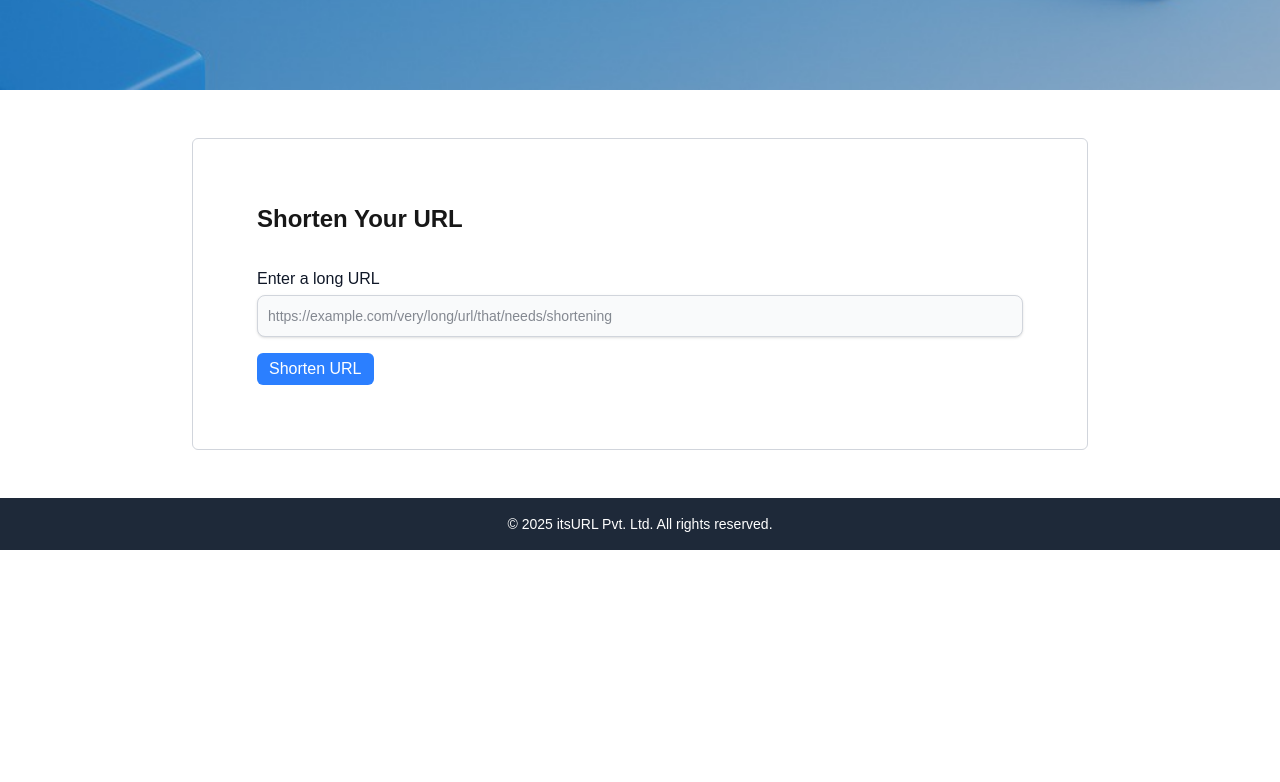
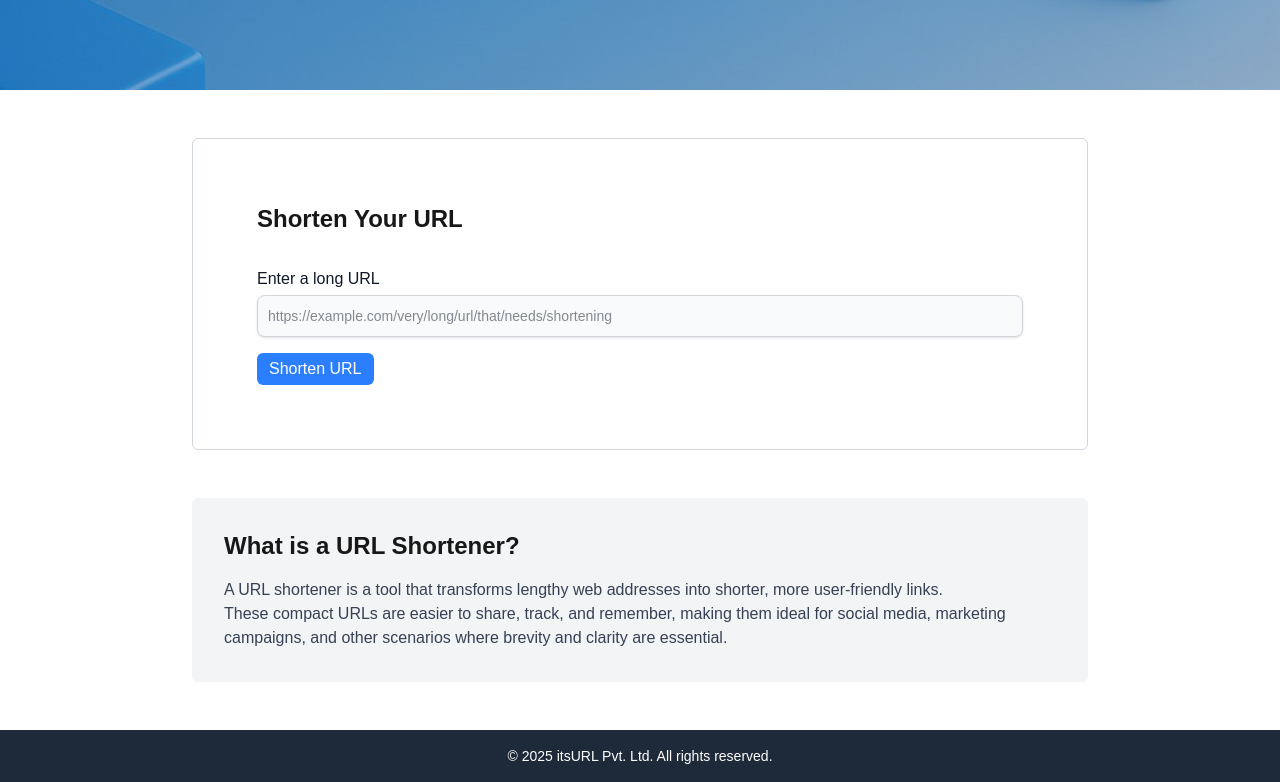
Before and after one commit to avi-watwani/itsurl-shortner, a Next.js app: page / in a window 1280 px wide. Shown: the part 710-1492 px from the top of the page. Before the commit the page ends 1260 px from the top, so only its background shows below. Built offline with nearby package versions, Linux system fonts and the light colour scheme.

Commit message:
feat: add UrlShortenerInfo component and implement smooth scrolling to its section

```diff
--- a/app/components/HeroSection.tsx
+++ b/app/components/HeroSection.tsx
@@ -4,6 +4,13 @@ export default function HeroSection() {
     if (formElement) {
       formElement.scrollIntoView({ behavior: 'smooth' });
       formElement.querySelector('input')?.focus();
+    }
+  };
+
+  const scrollToUrlShortnerInfo = () => {
+    const infoElement = document.getElementById('what-is-url-shortener');
+    if (infoElement) {
+      infoElement.scrollIntoView({ behavior: 'smooth' });
     }
   };
 
@@ -23,7 +30,10 @@ export default function HeroSection() {
         >
           Start Shortening!
         </button>
-        <button className="border border-white py-2 px-4 rounded-md font-medium hover:bg-blue-600">
+        <button
+          onClick={scrollToUrlShortnerInfo}
+          className="border border-white py-2 px-4 rounded-md font-medium hover:bg-blue-600"
+        >
           Learn More
         </button>
       </div>
--- /dev/null
+++ b/app/components/UrlShortenerInfo.tsx
@@ -0,0 +1,12 @@
+export default function UrlShortenerInfo() {
+  return (
+    <section id="what-is-url-shortener" className="mt-12 p-8 bg-gray-100 rounded-md w-[70%] mx-auto">
+      <h2 className="text-2xl font-bold mb-4">What is a URL Shortener?</h2>
+      <p className="text-gray-700">
+        A URL shortener is a tool that transforms lengthy web addresses into shorter, more user-friendly links. <br />
+        These compact URLs are easier to share, track, and remember, making them ideal for social media,
+        marketing campaigns, and other scenarios where brevity and clarity are essential.
+      </p>
+    </section>
+  );
+}
--- a/app/page.tsx
+++ b/app/page.tsx
@@ -3,6 +3,7 @@
 import { useState, useEffect } from 'react';
 import { FiCopy } from 'react-icons/fi'; // Import the copy icon from React Icons
 import HeroSection from './components/HeroSection'; // Import the HeroSection component
+import UrlShortenerInfo from './components/UrlShortenerInfo'; // Import the new component
 
 export default function HomePage() {
   // State to hold the long URL entered by the user
@@ -155,6 +156,7 @@ export default function HomePage() {
           )}
         </div>
       </div>
+      <UrlShortenerInfo /> {/* Add the new component here */}
       <footer className="mt-12 bg-gray-800 text-white py-4 text-center">
         <p className="text-sm">
           © {new Date().getFullYear()} itsURL Pvt. Ltd. All rights reserved.
```
